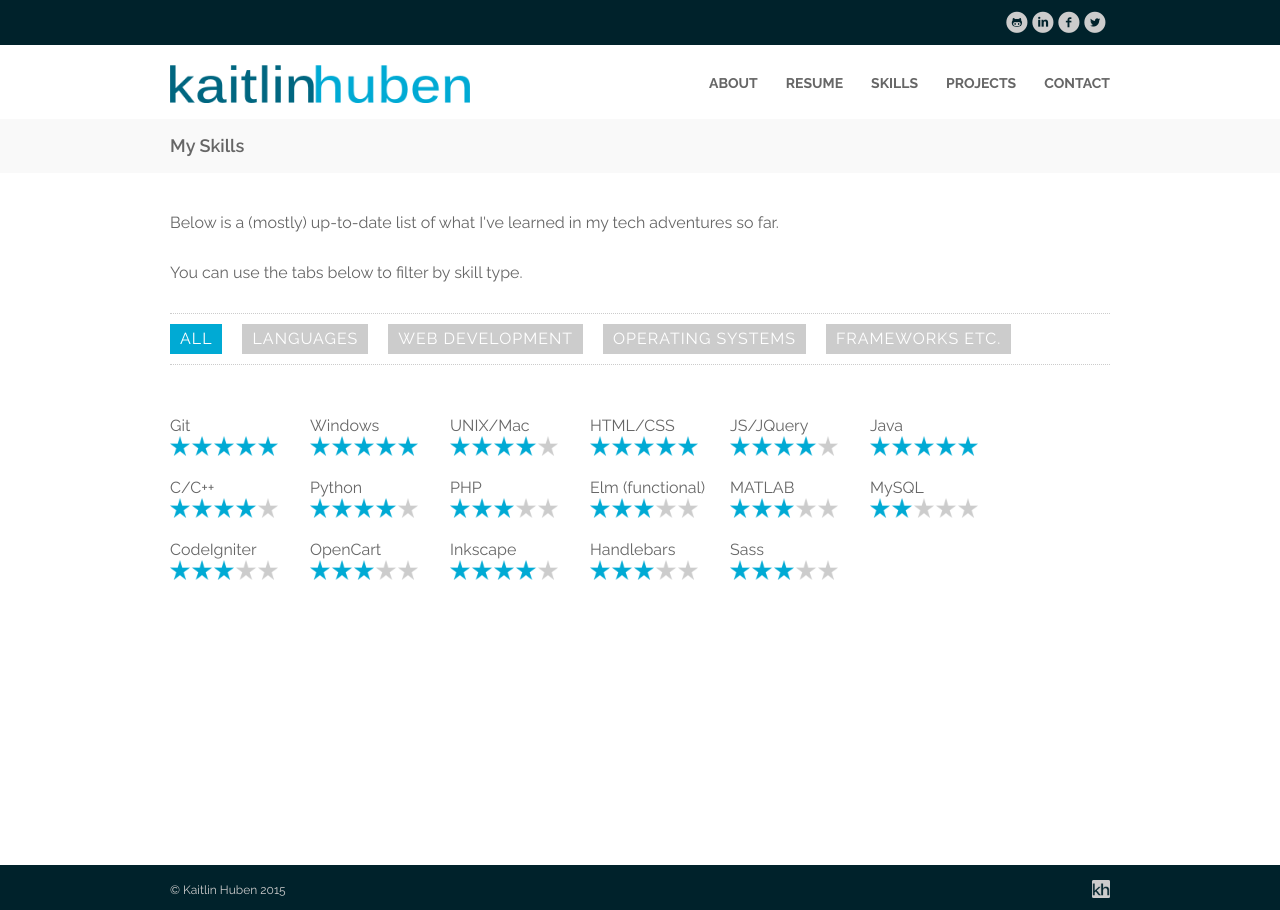
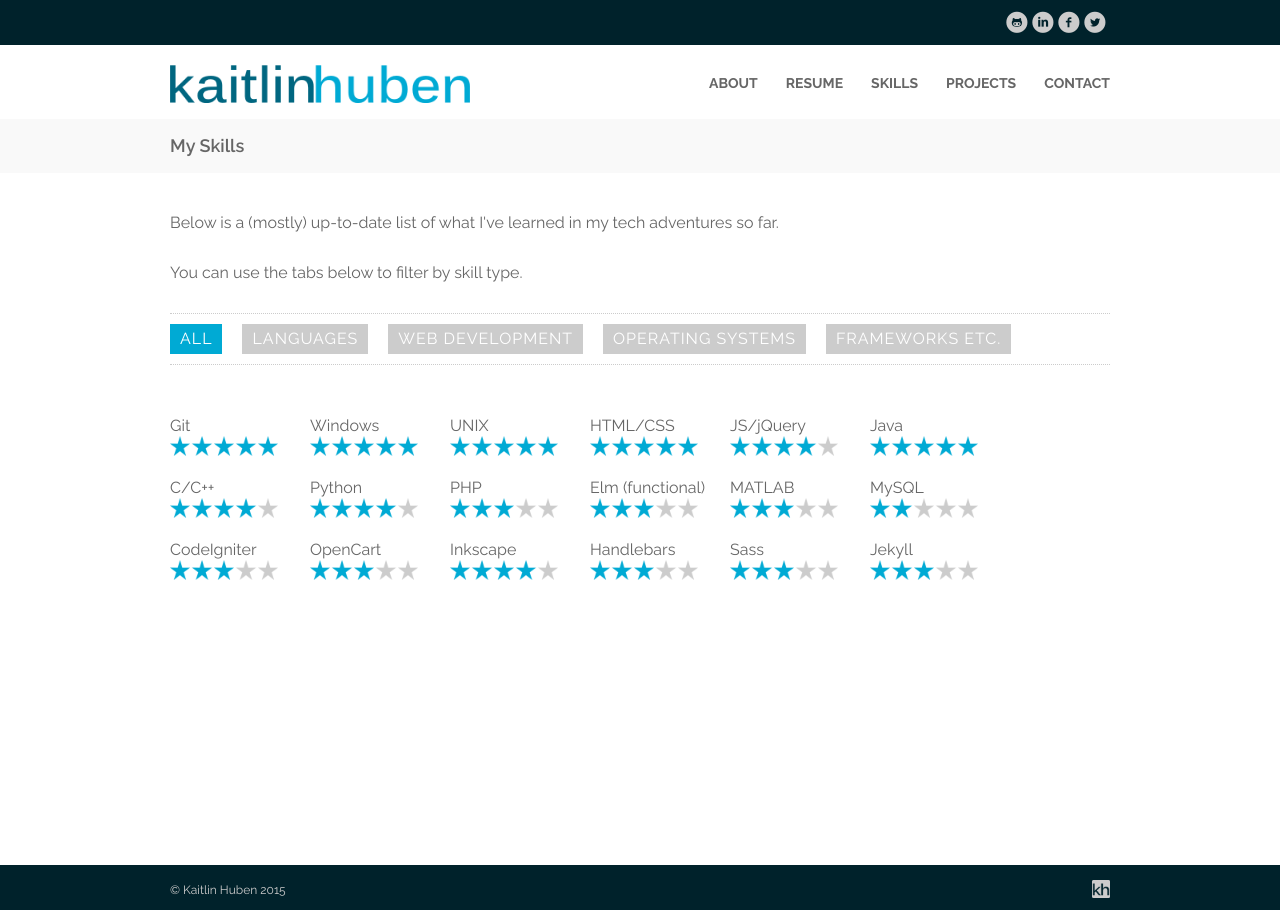
Before and after one commit to kaitlinhuben/kaitlinhuben.github.io, a Jekyll site: the page built from skills.html, in a window 1280 px wide. Built offline with Jekyll 4.4.1, drawn with Linux system fonts in a browser that asks for light colours.

Commit message:
Moved skills to _data

```diff
--- a/skills.html
+++ b/skills.html
@@ -25,57 +25,13 @@
 <div class="pe-spacer size40"></div>
 
 <div class="row-fluid" id="skills-list">
-	<div class="skill frameworks">
-		<p><span class="skill-name">Git<span> <img src="img/skills/stars-5.png" class="skills-rating"/></p>
+
+	{% for skill in site.data.skills %}
+	<div class="skill {{skill.categories}}">
+		<p><span class="skill-name">{{skill.name}}<span> <img src="img/skills/stars-{{skill.level}}.png" class="skills-rating"/></p>
 	</div>
-	<div class="skill os">
-		<p><span class="skill-name">Windows<span> <img src="img/skills/stars-5.png" class="skills-rating"/></p>
-	</div>
-	<div class="skill os">
-		<p><span class="skill-name">UNIX/Mac<span> <img src="img/skills/stars-4.png" class="skills-rating"/></p>
-	</div>
-	<div class="skill web">
-		<p><span class="skill-name">HTML/CSS<span> <img src="img/skills/stars-5.png" class="skills-rating"/></p>
-	</div>
-	<div class="skill web languages">
-		<p><span class="skill-name">JS/JQuery<span> <img src="img/skills/stars-4.png" class="skills-rating"/></p>
-	</div>
-	<div class="skill languages">
-		<p><span class="skill-name">Java<span> <img src="img/skills/stars-5.png" class="skills-rating"/></p>
-	</div>
-	<div class="skill languages">
-		<p><span class="skill-name">C/C++<span> <img src="img/skills/stars-4.png" class="skills-rating"/></p>
-	</div>
-	<div class="skill languages">
-		<p><span class="skill-name">Python<span> <img src="img/skills/stars-4.png" class="skills-rating"/></p>
-	</div>
-	<div class="skill languages">
-		<p><span class="skill-name">PHP<span> <img src="img/skills/stars-3.png" class="skills-rating"/></p>
-	</div>
-	<div class="skill languages">
-		<p><span class="skill-name">Elm (functional)<span> <img src="img/skills/stars-3.png" class="skills-rating"/></p>
-	</div>
-	<div class="skill languages">
-		<p><span class="skill-name">MATLAB<span> <img src="img/skills/stars-3.png" class="skills-rating"/></p>
-	</div>
-	<div class="skill languages">
-		<p><span class="skill-name">MySQL<span> <img src="img/skills/stars-2.png" class="skills-rating"/></p>
-	</div>
-	<div class="skill web frameworks">
-		<p><span class="skill-name">CodeIgniter<span> <img src="img/skills/stars-3.png" class="skills-rating"/></p>
-	</div>
-	<div class="skill web frameworks">
-		<p><span class="skill-name">OpenCart<span> <img src="img/skills/stars-3.png" class="skills-rating"/></p>
-	</div>
-	<div class="skill web">
-		<p><span class="skill-name">Inkscape<span> <img src="img/skills/stars-4.png" class="skills-rating"/></p>
-	</div>
-	<div class="skill web frameworks">
-		<p><span class="skill-name">Handlebars<span> <img src="img/skills/stars-3.png" class="skills-rating"/></p>
-	</div>
-	<div class="skill web frameworks">
-		<p><span class="skill-name">Sass<span> <img src="img/skills/stars-3.png" class="skills-rating"/></p>
-	</div>
+	{% endfor %}
+
 </div>
 
 <div class="pe-spacer size40"></div>
```
Also changed, not shown: _data/skills.yml (added, +71 -0 lines).
